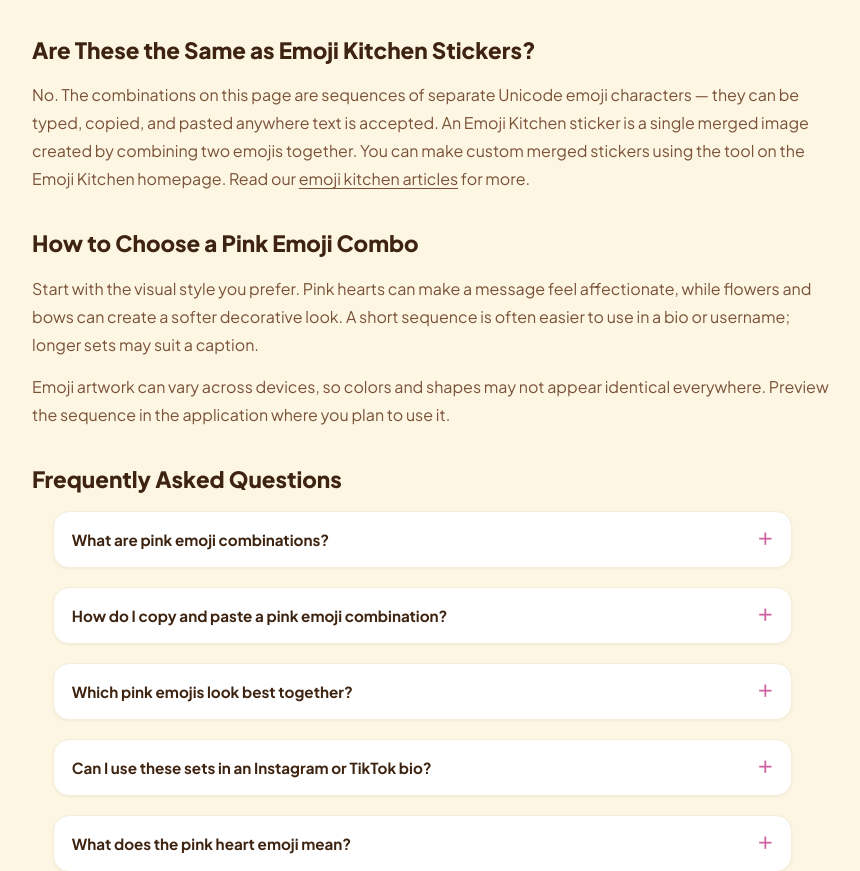
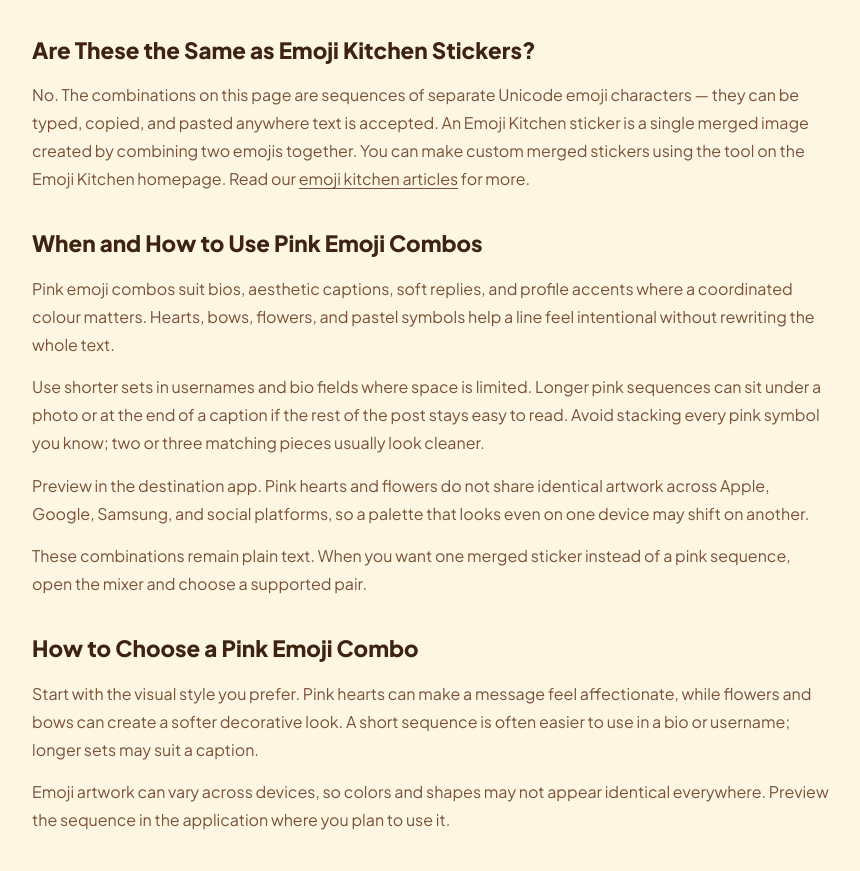
Before and after one commit to abdulmoiz1425/Emoji-Kitchen, a Django app: page /emoji-combos/pink/ in a window 1280 px wide. Shown: the part 5442-6313 px from the top of the page, without its empty margins (208-1068 px from the left). Run offline with Django 4.2, Linux system fonts and the light colour scheme; parts of the project's set-up code (start-up, migrations or seed data) failed here and were passed over; some libraries are stand-ins or nearby versions.

Commit message:
SEO: when/how copy and FAQ on all emoji combo pages
Add original guidance on when and how to use combos on the hub and
each category page, plus one matching FAQ entry per page for FAQPage.

```diff
--- a/kitchen/templates/kitchen/emoji_combos.html
+++ b/kitchen/templates/kitchen/emoji_combos.html
@@ -377,6 +377,12 @@
       </p>
       <p>Use <strong><a href="{% url 'home' %}#kitchen">Emoji Kitchen</a></strong> when you want one custom image instead of several characters placed side by side. Make one with the <a href="{% url 'emoji_maker' %}">emoji maker</a> or <a href="{% url 'emoji_generator' %}">emoji generator</a>, copy single emojis from the <a href="{% url 'emoji_keyboard' %}">emoji keyboard</a> (Windows users can see the <a href="{% url 'emoji_keyboard_for_pc' %}" style="color:var(--accent-dk);text-decoration:none">emoji keyboard for PC guide</a>), and read the <a href="{% url 'blog' %}">emoji kitchen blog</a> for guides such as <a href="/blog/emoji-kitchen-iphone/">Emoji Kitchen on iPhone</a>.</p>
 
+
+      <h2>When and How to Use Emoji Combos</h2>
+      <p>Use an emoji combo when a single character feels too thin for the tone you want. A short set of two to four symbols can mark a mood in a chat reply, soften a caption, or dress a profile bio without writing an extra sentence.</p>
+      <p>Start with the place you will paste it. Bios and usernames favour short, readable sets. Captions and comments can carry slightly longer sequences if the surrounding text stays clear. In group chats, keep reactions short so they scan quickly on a small screen.</p>
+      <p>Match the theme to the message rather than stacking every available symbol. One clear idea—love, humour, calm, or colour—usually reads better than a mixed pile. After you paste, preview the line in the same app you will publish from, because artwork can shift between platforms.</p>
+      <p>When you want one sticker image instead of several characters, open the mixer on this site and try a supported pair. Text combos and sticker mashups solve different jobs; pick the format that fits the conversation.</p>
     </div>
   </div>
 </section>
--- a/kitchen/templates/kitchen/emoji_combos_aesthetic.html
+++ b/kitchen/templates/kitchen/emoji_combos_aesthetic.html
@@ -470,6 +470,12 @@
       <p>Choose a mood before selecting your symbols. Soft colors and flowers can create a gentle look, while moons, stars and clouds may suit a dreamy theme. Minimal combinations work well where space is limited.</p>
       <p>Before using a sequence in a profile or caption, check whether the symbols complement one another and whether the message remains clear. Different devices may display emoji artwork differently, so colors and styles will not always look identical everywhere.</p>
       <p>Aesthetic combinations are subjective. Choose a style that fits your own message rather than treating one combination as universally correct.</p>
+
+      <h2>When and How to Use Aesthetic Emoji Combos</h2>
+      <p>Aesthetic emoji combos help when you want a profile, caption, or mood line to feel visually consistent. Soft pastels, night skies, nature symbols, and quiet objects can frame a bio or photo without adding much text.</p>
+      <p>Pick one palette or mood and stay with it. Two colours plus one accent usually look calmer than a mixed rainbow. Short sets fit names and bios; slightly longer ones can underline a caption if the photo already carries the story.</p>
+      <p>After pasting, check spacing and clarity on a phone screen. Decorative symbols that look fine on a desktop can crowd a narrow bio. Drop repeats that do not add meaning.</p>
+      <p>Text combos stay editable wherever Unicode is accepted. For a single sticker-style mashup with a matching mood, use the mixer on this site with a supported emoji pair.</p>
     </div>
   </div>
 </section>
--- a/kitchen/templates/kitchen/emoji_combos_cute.html
+++ b/kitchen/templates/kitchen/emoji_combos_cute.html
@@ -428,6 +428,12 @@
       <p>Start with the feeling you want to convey. Animals can make a set playful, flowers and clouds can make it feel softer, and hearts can add affection.</p>
       <p>Use two or three symbols when space is limited, especially in a profile name or short bio. More symbols are not always better; a simple sequence can be easier to read on a small screen.</p>
       <p>These combinations are suggestions rather than fixed definitions. Their meaning can change with the message, relationship and platform, so preview the sequence before posting it publicly.</p>
+
+      <h2>When and How to Use Cute Emoji Combos</h2>
+      <p>Cute emoji combos work best when you want a friendly, soft, or playful tone without writing a longer greeting. They suit thank-you notes, morning check-ins, birthday captions, and profile lines that should feel approachable rather than formal.</p>
+      <p>Choose animals, bows, flowers, or soft faces that match the person or post. Two or three characters are usually enough for a bio or username. Longer sets can decorate a caption if the photo or text already carries the main meaning.</p>
+      <p>Paste the sequence, then read it once in context. A set that looks sweet alone can feel crowded next to a long sentence. Swap or drop one symbol if the line becomes hard to scan on a phone.</p>
+      <p>These are ordinary Unicode characters, so they paste into most text fields. If you need a single sticker-style image instead, use the mixer on the homepage with a supported pair.</p>
     </div>
   </div>
 </section>
--- a/kitchen/templates/kitchen/emoji_combos_funny.html
+++ b/kitchen/templates/kitchen/emoji_combos_funny.html
@@ -393,6 +393,12 @@
       <p>Think about the reaction you want to convey. A confused face can suggest uncertainty, a laughing face can emphasize a joke, and an unexpected pairing can create a playful contrast.</p>
       <p>Keep the sequence short enough to understand quickly. If a combination could be interpreted as rude or sarcastic, consider the audience and the tone of the conversation before sending it.</p>
       <p>These examples are for casual expression, not a guarantee that a particular combination has the same meaning for every person.</p>
+
+      <h2>When and How to Use Funny Emoji Combos</h2>
+      <p>Funny emoji combos shine in casual chats, group threads, and light captions where a quick reaction beats a long joke. Unexpected pairings—faces with objects, animals with food—can signal sarcasm or shared humour without typing an explanation.</p>
+      <p>Keep the set short when you reply in a busy conversation. Two or three symbols are easier to notice in a scroll of messages. Longer gag sequences work better in captions where readers expect a little decoration.</p>
+      <p>Check the tone against the audience. A chaotic mix that lands with friends may feel off in a work chat or public comment. Preview the paste in the same app so missing glyphs or odd spacing do not undercut the joke.</p>
+      <p>If the joke needs one visual punchline rather than a string of characters, mix a supported pair into a sticker on the homepage and send that image instead.</p>
     </div>
   </div>
 </section>
--- a/kitchen/templates/kitchen/emoji_combos_love.html
+++ b/kitchen/templates/kitchen/emoji_combos_love.html
@@ -520,6 +520,12 @@
         Use this page when you need a text-based sequence for a message, bio, or caption.
       </p>
 
+
+      <h2>When and How to Use Love Emoji Combos</h2>
+      <p>Love emoji combos help when a plain heart feels too generic for the relationship or moment. Short romantic sets fit anniversary texts, good-night messages, and soft replies. Slightly fuller sequences can frame a caption under a shared photo.</p>
+      <p>Match intensity to the conversation. A quiet 🤍🫶 may fit a daily check-in, while roses or letters suit a more deliberate note. Keep bios short so the symbols stay readable beside a name or handle.</p>
+      <p>Always preview before sending. Different apps draw hearts and faces with different colours and shapes, and a symbol that looks soft on one phone can look bolder on another. Remove anything that does not display clearly.</p>
+      <p>Text combinations stay editable as characters. For a single blended sticker, try a supported pair in the site mixer instead of stacking many hearts in a row.</p>
     </div>
   </div>
 </section>
--- a/kitchen/templates/kitchen/emoji_combos_pink.html
+++ b/kitchen/templates/kitchen/emoji_combos_pink.html
@@ -398,6 +398,13 @@
 <h2>Are These the Same as Emoji Kitchen Stickers?</h2>
 <p>No. The combinations on this page are sequences of separate Unicode emoji characters — they can be typed, copied, and pasted anywhere text is accepted. An Emoji Kitchen sticker is a single merged image created by combining two emojis together. You can make custom merged stickers using the tool on the Emoji Kitchen homepage. Read our <a href="/blog/" style="text-decoration:underline;text-underline-offset:3px">emoji kitchen articles</a> for more.</p>
 
+
+<h2>When and How to Use Pink Emoji Combos</h2>
+<p>Pink emoji combos suit bios, aesthetic captions, soft replies, and profile accents where a coordinated colour matters. Hearts, bows, flowers, and pastel symbols help a line feel intentional without rewriting the whole text.</p>
+<p>Use shorter sets in usernames and bio fields where space is limited. Longer pink sequences can sit under a photo or at the end of a caption if the rest of the post stays easy to read. Avoid stacking every pink symbol you know; two or three matching pieces usually look cleaner.</p>
+<p>Preview in the destination app. Pink hearts and flowers do not share identical artwork across Apple, Google, Samsung, and social platforms, so a palette that looks even on one device may shift on another.</p>
+<p>These combinations remain plain text. When you want one merged sticker instead of a pink sequence, open the mixer and choose a supported pair.</p>
+
 <!-- FAQ -->
 <h2>How to Choose a Pink Emoji Combo</h2>
 <p>Start with the visual style you prefer. Pink hearts can make a message feel affectionate, while flowers and bows can create a softer decorative look. A short sequence is often easier to use in a bio or username; longer sets may suit a caption.</p>
--- a/kitchen/views.py
+++ b/kitchen/views.py
@@ -228,6 +228,10 @@ EMOJI_COMBOS_PAGE_FAQS = [
         'question': 'What is the difference between an emoji combo and Emoji Kitchen?',
         'answer': 'An emoji combo uses separate text characters. Emoji Kitchen blends supported emojis into one sticker-style image.',
     },
+    {
+        'question': 'When should I use an emoji combo instead of one emoji?',
+        'answer': 'Use a short combo when one character does not carry the mood you want—for example a soft reply, a bio accent, or a caption decoration. Keep the set short enough to read on a phone.',
+    },
 ]
 
 EMOJI_GENERATOR_FAQS = [
@@ -337,6 +341,10 @@ CUTE_EMOJI_COMBOS_FAQS = [
     {
         'question': 'How many emojis should a combination contain?',
         'answer': 'Two to four emojis work well for most messages and bios. Longer sequences can suit decorative profile layouts, borders, captions, or wallpapers where more visual decoration is expected.',
+    },
+    {
+        'question': 'When do cute emoji combos work best?',
+        'answer': 'They suit friendly messages, thank-you notes, birthday captions, and approachable bios. Prefer two or three symbols in tight spaces, and preview the paste before posting.',
     },
 ]
 
@@ -462,6 +470,10 @@ PINK_EMOJI_COMBOS_FAQS = [
         'question': 'Are copyable combinations the same as one merged emoji?',
         'answer': 'No. A copyable set contains separate characters you can paste as text. A merged Emoji Kitchen result is a sticker image designed from two selected emojis.',
     },
+    {
+        'question': 'When should I use pink emoji combos?',
+        'answer': 'Pink sets fit aesthetic bios, soft captions, and colour-matched profile accents. Shorter sequences read better in usernames; preview colours because platforms draw pink symbols differently.',
+    },
 ]
 
 
@@ -505,6 +517,10 @@ FUNNY_EMOJI_COMBOS_FAQS = [
     {
         'question': 'How many emojis should a funny combination have?',
         'answer': 'Two to four emojis work best. One leads the joke, the others support or extend it. Longer sequences can wrap or look crowded in a bio or caption field.',
+    },
+    {
+        'question': 'When should I use a funny emoji combo?',
+        'answer': 'Funny sets work well in casual chats and light captions where a quick reaction is enough. Keep replies short in busy threads, and check that the joke fits the audience.',
     },
 ]
 
@@ -550,6 +566,10 @@ AESTHETIC_EMOJI_COMBOS_FAQS = [
         'question': 'What makes an emoji combination look aesthetic?',
         'answer': 'A strong set feels intentional. Choose one mood, pick a focal emoji such as a bow, moon or flower, add two supporting characters that match by colour or meaning, and keep the overall palette controlled.',
     },
+    {
+        'question': 'When should I use aesthetic emoji combos?',
+        'answer': 'Use them when you want a bio or caption to feel visually consistent. Stay with one mood or palette, keep sets short in names, and drop symbols that crowd a narrow phone layout.',
+    },
 ]
 
 
@@ -593,6 +613,10 @@ LOVE_EMOJI_COMBOS_FAQS = [
     {
         'question': 'Can I add words to an emoji combination?',
         'answer': 'Yes. Short phrases such as "love you," "miss you," or "my person" placed next to the emojis can make the meaning clearer without making the message too long.',
+    },
+    {
+        'question': 'When should I send a love emoji combo?',
+        'answer': 'Use one when a single heart feels too generic for the moment. Match the intensity to the relationship, keep bios short, and preview the sequence in the same app you will send from.',
     },
 ]
 
```
